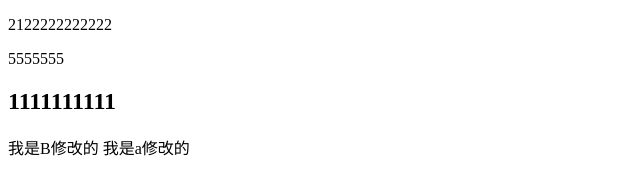
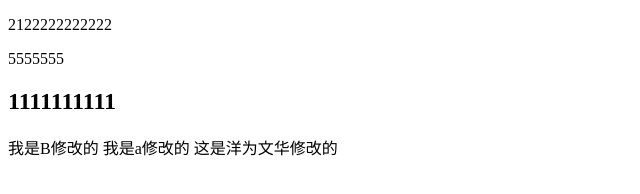
Before and after one commit to lwh217/l01, a plain HTML site: page index.html in a window 1280 px wide. Shown: the whole page, without its empty margins (0-640 px from the left). Drawn offline with Linux system fonts and the light colour scheme.

Commit message:
洋修改的

```diff
--- a/index.html
+++ b/index.html
@@ -11,6 +11,6 @@
     <div>5555555</div>
     <h2>1111111111</h2>
     我是B修改的
-    我是a修改的
+    我是a修改的    这是洋为文华修改的
 </body>
 </html>
```
